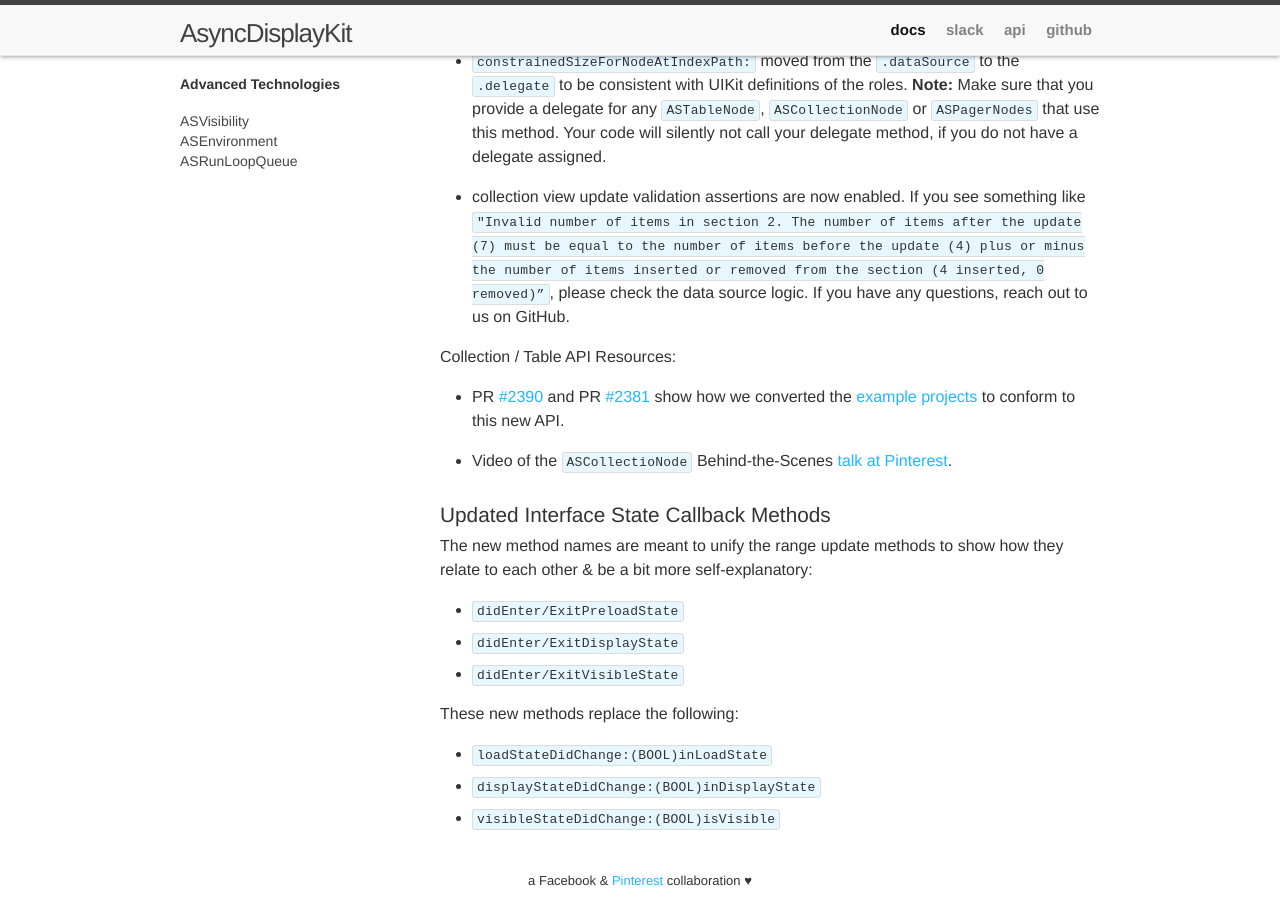
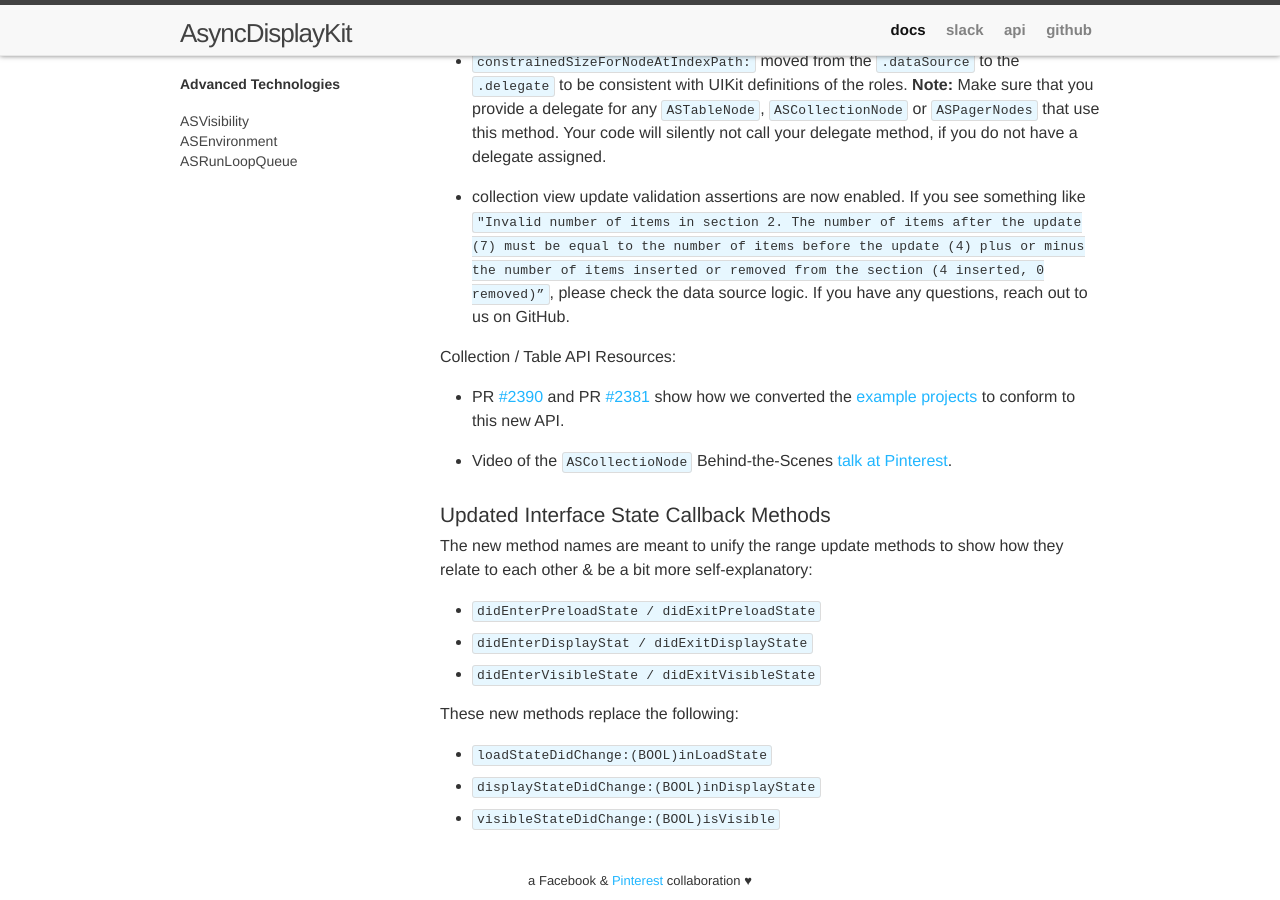
Before and after one commit to AsyncDisplayKit/Documentation, a Jekyll site: the page built from docs/_docs/upgrading.md, in a window 1280 px wide and 900 px high, scrolled down 1394 px. Built offline with Jekyll 4.4.1, drawn with Linux system fonts in a browser that asks for light colours; comment, search, counter and statistics services are not loaded.

Commit message:
Update upgrading.md

```diff
--- a/docs/_docs/upgrading.md
+++ b/docs/_docs/upgrading.md
@@ -52,9 +52,9 @@
 
 The new method names are meant to unify the range update methods to show how they relate to each other & be a bit more self-explanatory:
 
-- `didEnter/ExitPreloadState`
-- `didEnter/ExitDisplayState`
-- `didEnter/ExitVisibleState`
+- `didEnterPreloadState / didExitPreloadState`
+- `didEnterDisplayStat / didExitDisplayState`
+- `didEnterVisibleState / didExitVisibleState`
 
 These new methods replace the following:
 
```
